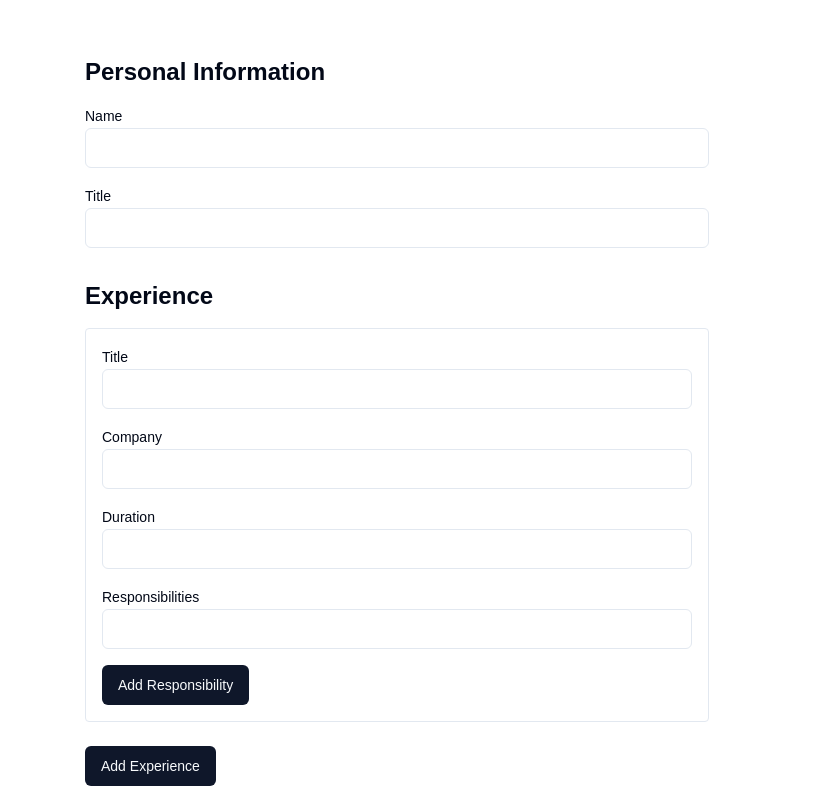
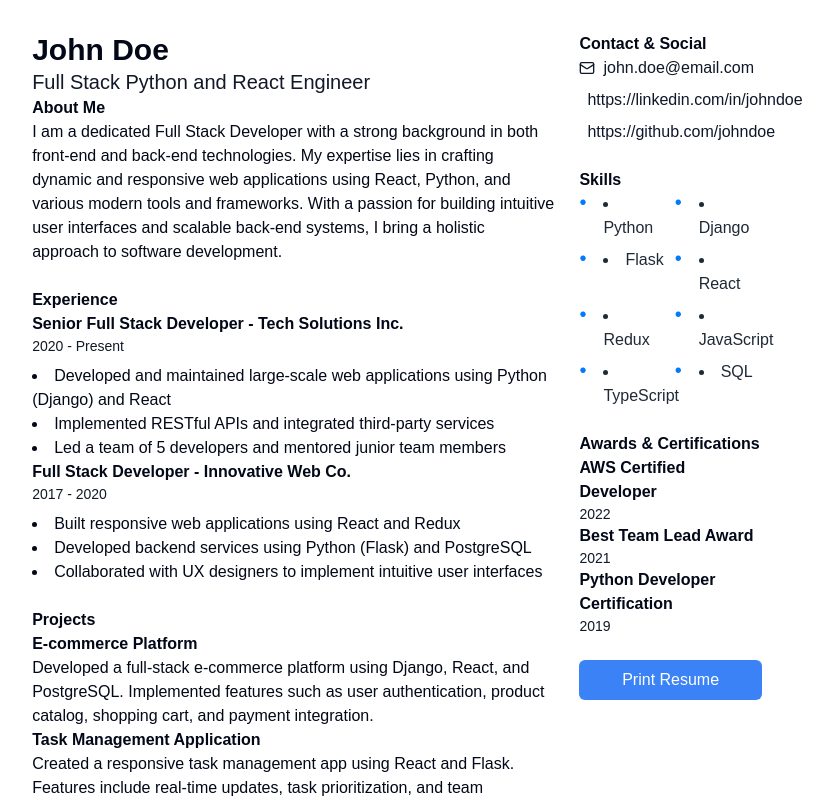
Before and after one commit to gokul-1998/resume_builder, a React (Vite) app in the folder Resume_build/: page / in a window 1280 px wide. Shown: the top 800 px of the page, without its empty margins (243-1076 px from the left). Built offline with nearby package versions, Linux system fonts and the light colour scheme.

Commit message:
Added data from json

```diff
--- a/Resume_build/src/App.jsx
+++ b/Resume_build/src/App.jsx
@@ -6,12 +6,17 @@ import Resume from './components/resume.jsx';
 import { Github, Linkedin, Mail, Phone } from 'lucide-react';
 import ResumeForm from './components/ResumeForm.jsx';
 
+// to import the  data from json file
+import data from './resumeData.json';
+
 function App() {
   const [count, setCount] = useState(0);
+  console.log(data);
+  console.log("Aaaaaaaaaaa");
 
   return (
     <div className="App">
-      {/* <Resume /> Use the Resume component */}
+      <Resume resumeData={data} />
       <ResumeForm />
 
 
--- a/Resume_build/src/components/resume.jsx
+++ b/Resume_build/src/components/resume.jsx
@@ -1,7 +1,7 @@
 import { Github, Linkedin, Mail, Phone } from 'lucide-react';
 import { Badge } from '@/components/ui/badge'; // Adjust the path if necessary
 
-export default function Resume() {
+export default function Resume({ resumeData }) {
   const handlePrint = () => {
     window.print();
   };
@@ -12,65 +12,49 @@ export default function Resume() {
         {/* Left side - 75% */}
         <div className="md:w-3/4 space-y-6">
           <div>
-            <h1 className="text-3xl font-bold">John Doe</h1>
-            <p className="text-xl text-gray-900">Full Stack Python and React Engineer</p>
-            {/* About Me */}
+            <h1 className="text-3xl font-bold">{resumeData.personalInfo.name}</h1>
+            <p className="text-xl text-gray-900">{resumeData.personalInfo.title}</p>
             <div>
               <h2 className="font-semibold">About Me</h2>
               <p>
-                I am a dedicated Full Stack Developer with a strong background in both front-end and back-end technologies. My responsive web applications using React, Python, and various tools and frameworks.
+                {resumeData.aboutMe}
               </p>
             </div>
           </div>
           {/* Experience */}
           <div>
             <h2 className="font-semibold">Experience</h2>
-            <div>
-              <h3 className="font-semibold">Senior Full Stack Developer - Tech Solutions Inc.</h3>
-              <p className="text-sm text-gray-900">2020 - Present</p>
+            {resumeData.experience.map((exp, index) => (
+              <div key={index}>
+                <h3 className="font-semibold">{exp.title} - {exp.company}</h3>
+                <p className="text-sm text-gray-900">{exp.duration}</p>
                 <ul className="list-disc list-inside mt-2">
-                <li>Developed and maintained large-scale web applications using Python (Django) and React</li>
-                <li>Implemented RESTful APIs and integrated third-party services</li>
-                <li>Led a team of 5 developers and mentored junior team members</li>
+                  {exp.responsibilities.map((resp, i) => (
+                    <li key={i}>{resp}</li>
+                  ))}
                 </ul>
               </div>
-            <div>
-              <h3 className="font-semibold">Full Stack Developer - Innovative Web Co.</h3>
-              <p className="text-sm text-gray-900">2017 - 2020</p>
-              <ul className="list-disc list-inside mt-2">
-                <li>Built responsive web applications using React and Redux</li>
-                <li>Developed backend services using Python (Flask) and PostgreSQL</li>
-                <li>Collaborated with UX designers to implement intuitive user interfaces</li>
-              </ul>
-            </div>
+            ))}
           </div>
           {/* Projects */}
           <div>
             <h2 className="font-semibold">Projects</h2>
-            <div>
-              <h3 className="font-semibold">E-commerce Platform</h3>
-              <p>
-                Developed a full-stack e-commerce platform using Django, React, and PostgreSQL. Implemented features such as user authentication, product catalog, shopping cart, and payment integration.
-              </p>
+            {resumeData.projects.map((project, index) => (
+              <div key={index}>
+                <h3 className="font-semibold">{project.title}</h3>
+                <p>{project.description}</p>
               </div>
-            <div>
-              <h3 className="font-semibold">Task Management Application</h3>
-              <p>
-                Created a responsive task management app using React and Flask. Features include real-time updates, task prioritization, and team collaboration tools.
-              </p>
-            </div>
+            ))}
           </div>
           {/* Academics */}
           <div>
             <h2 className="font-semibold">Academics</h2>
-            <div>
-              <h3 className="font-semibold">Master of Science in Computer Science</h3>
-              <p className="text-sm text-gray-900">University of Technology - 2017</p>
+            {resumeData.academics.map((education, index) => (
+              <div key={index}>
+                <h3 className="font-semibold">{education.degree}</h3>
+                <p className="text-sm text-gray-900">{education.institution} - {education.year}</p>
               </div>
-            <div>
-              <h3 className="font-semibold">Bachelor of Science in Software Engineering</h3>
-              <p className="text-sm text-gray-900">State University - 2015</p>
-            </div>
+            ))}
           </div>
         </div>
 
@@ -80,53 +64,44 @@ export default function Resume() {
           <div>
             <h2 className="font-semibold">Contact & Social</h2>
             <div className="space-y-2">
-              <a href="mailto:john.doe@email.com" className="flex items-center gap-2 text-primary hover:underline">
-                <Mail className="w-4 h-4" /> john.doe@email.com
+              {resumeData.contact.map((contact, index) => (
+                <a
+                  key={index}
+                  href={
+                    contact.type === "email"
+                      ? `mailto:${contact.value}`
+                      : contact.value
+                  }
+                  className="flex items-center gap-2 text-primary hover:underline"
+                >
+                  {contact.type === "email" && <Mail className="w-4 h-4" />}
+                  {contact.type === "linkedin" && <Linkedin className="w-4 h-4" />}
+                  {contact.type === "github" && <Github className="w-4 h-4" />}
+                  {contact.value}
                 </a>
-              <a href="https://linkedin.com/in/johndoe" className="flex items-center gap-2 text-primary hover:underline">
-                <Linkedin className="w-4 h-4" /> LinkedIn
-              </a>
-              <a href="https://github.com/johndoe" className="flex items-center gap-2 text-primary hover:underline">
-                <Github className="w-4 h-4" /> GitHub
-              </a>
+              ))}
             </div>
           </div>
           {/* Skills */}
           <div>
             <h2 className="font-semibold">Skills</h2>
             <div className="grid grid-cols-2 gap-2">
-              <ul className="space-y-2">
-                <li className="skill-item text-gray-800">Python</li>
-                <li className="skill-item text-gray-800">Django</li>
-                <li className="skill-item text-gray-800">Flask</li>
-                <li className="skill-item text-gray-800">React</li>
-              </ul>
-              <ul className="space-y-2">
-                <li className="skill-item text-gray-800">Redux</li>
-                <li className="skill-item text-gray-800">JavaScript</li>
-                <li className="skill-item text-gray-800">TypeScript</li>
-                <li className="skill-item text-gray-800">SQL</li>
-              </ul>
+              {resumeData.skills.map((skill, index) => (
+                <li key={index} className="skill-item text-gray-800">{skill}</li>
+              ))}
             </div>
           </div>
+          {/* Awards & Certifications */}
           <div>
             <h2 className="font-semibold">Awards & Certifications</h2>
-            <div className="space-y-2">
-              <div>
-                <h3 className="font-semibold">AWS Certified Developer</h3>
-                <p className="text-sm text-gray-900">2022</p>
+            {resumeData.awards.map((award, index) => (
+              <div key={index}>
+                <h3 className="font-semibold">{award.title}</h3>
+                <p className="text-sm text-gray-900">{award.year}</p>
               </div>
-              <div>
-                <h3 className="font-semibold">Best Team Lead Award</h3>
-                <p className="text-sm text-gray-900">Tech Solutions Inc., 2021</p>
+            ))}
           </div>
-              <div>
-                <h3 className="font-semibold">Python Developer Certification</h3>
-                <p className="text-sm text-gray-900">Python Institute, 2019</p>
-              </div>
-            </div>
-          </div>
-          {/* Print button after Awards & Certifications */}
+          {/* Print button */}
           <div className="mt-4 print:hidden">
             <button
               onClick={handlePrint}
```
Also changed, not shown: Resume_build/src/resumeData.json (renamed from Resume_build/src/components/resumeData.json). Lines whose indentation alone changed are shown as unchanged.
